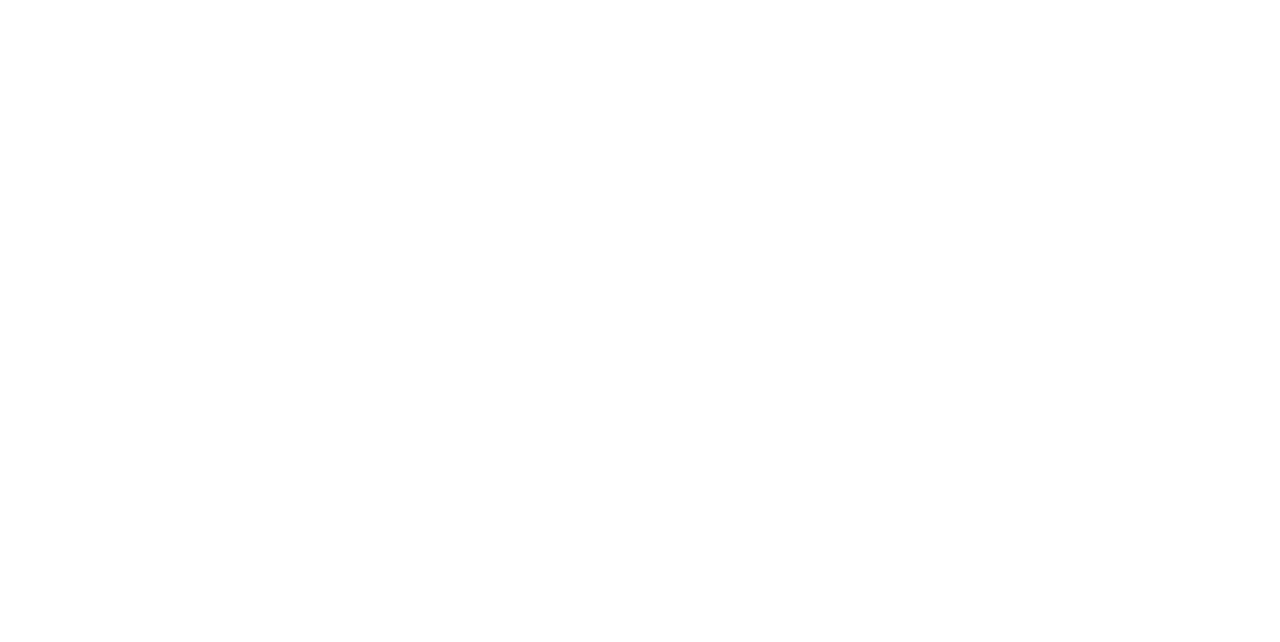
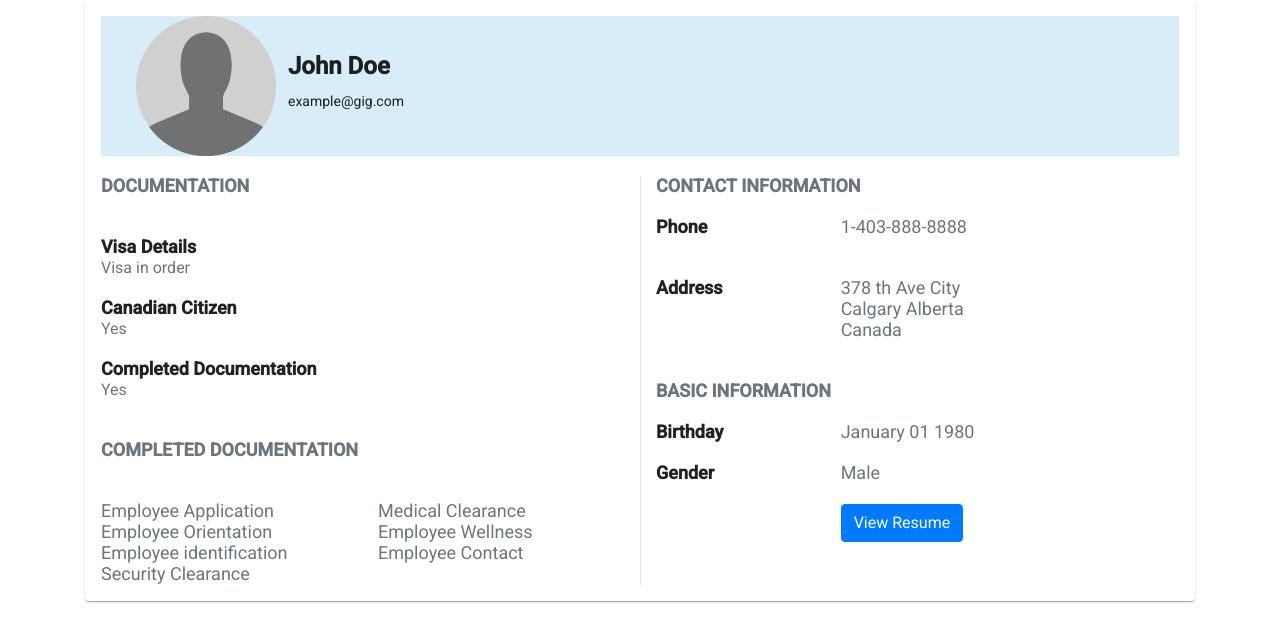
Before and after one commit to m-asadd1997/KelvinProjectFrontend, an Angular app: page /viewportfolio in a window 1280 px wide. Before the commit this address led to /. Shown: the top 642 px of the page. Built offline with nearby package versions, Linux system fonts and the light colour scheme.

Commit message:
FormWorkDone

```diff
--- a/src/app/app-routing.module.ts
+++ b/src/app/app-routing.module.ts
@@ -4,6 +4,7 @@
 import { MainScreenComponent } from './main-screen/main-screen.component';
 import { ApplicantTableComponent } from './applicant-table/applicant-table.component';
 import { TestComponent } from './test/test.component';
+import { ViewportfolioComponent } from './viewportfolio/viewportfolio.component';
 
 
 const routes: Routes = [
@@ -18,6 +19,9 @@
   },
   {
     path:"test",component:TestComponent
+  },
+  {
+    path:"viewportfolio",component:ViewportfolioComponent
   }
 ];
 
--- /dev/null
+++ b/src/app/viewportfolio/viewportfolio.component.html
@@ -0,0 +1,184 @@
+<div class = "container">
+<mat-card>
+  <mat-card-header style="background-color: #d7edf8">
+    <div class="container">
+      <div class="row">
+        <div class="col-0">
+
+          <img
+            style="margin-left: 2% ;height: 140px;"
+            src="assets/user.png"
+            alt="Avatar"
+            class="avatar"
+          /></div>
+
+          <!-- <input type="file"  style="margin-left: 40%;" > -->
+          <div class="col-6" style="margin-top: 40px;">
+              <div class="row">
+          <span
+            class="font-weight-bold col-6"
+            style="font-size: x-large;"
+            >John Doe</span
+          ></div>
+
+          <!-- <br /> -->
+          <div class="row">
+          <span style="margin-top: 15px;margin-left: 15px;" >example@gig.com</span></div>
+        </div>
+      </div>
+    </div>
+  </mat-card-header>
+  <br>
+
+  <div class="row">
+    <div class="col-6">
+      <div class="row">
+        <div class="col-4">
+          <span class = "font-weight-bold text-uppercase text-muted" style="font-size: large;">Documentation</span>
+        </div>
+      </div>
+      <br>
+      <br>
+      <div class="row">
+        <div class="col-4">
+          <span class = "font-weight-bold my-10" style="font-size: large">Visa Details</span>
+        </div>
+      </div>
+      <div class="row">
+        <div class="col-4">
+          <span class="text-muted" style="font-size: medium">Visa in order</span>
+        </div>
+      </div>
+      <br>
+      <div class="row">
+        <div class="col-4">
+          <span class = "font-weight-bold my-4" style="font-size: large">Canadian Citizen</span>
+        </div>
+      </div>
+      <div class="row">
+        <div class="col-4">
+          <span class="text-muted" style="font-size: medium">Yes</span>
+        </div>
+      </div>
+      <br>
+      <div class="row">
+        <div class="col-6">
+          <span class = "font-weight-bold my-4" style="font-size: large">Completed Documentation</span>
+        </div>
+      </div>
+      <div class="row">
+        <div class="col-4">
+          <span class="text-muted" style="font-size: medium">Yes</span>
+        </div>
+
+      </div>
+      <br>
+      <br>
+
+      <div class="row">
+        <div class="col-8">
+          <span class = "font-weight-bold text-uppercase text-muted" style="font-size: large;">Completed Documentation</span>
+        </div>
+      </div>
+      <br>
+      <br>
+
+      <div class="row">
+        <div class="col-6">
+          <span class = "font-weight-normal  text-muted" style="font-size: large;">Employee Application</span>
+        </div>
+        <div class="col-4">
+            <span class = "font-weight-normal  text-muted" style="font-size: large;">Medical Clearance</span>
+          </div>
+      </div>
+      <div class="row">
+        <div class="col-6">
+          <span class = "font-weight-normal  text-muted" style="font-size: large;">Employee Orientation</span>
+        </div>
+        <div class="col-4">
+            <span class = "font-weight-normal  text-muted" style="font-size: large;">Employee Wellness</span>
+          </div>
+      </div>
+      <div class="row">
+        <div class="col-6">
+          <span class = "font-weight-normal  text-muted" style="font-size: large;">Employee identification</span>
+        </div>
+        <div class="col-4">
+            <span class = "font-weight-normal  text-muted" style="font-size: large;">Employee Contact</span>
+          </div>
+      </div>
+      <div class="row">
+        <div class="col-4">
+          <span class = "font-weight-normal text-muted" style="font-size: large;">Security Clearance</span>
+        </div>
+      </div>
+
+
+    </div>
+    <mat-divider [vertical]="true"></mat-divider>
+
+<div class="col-4">
+    <div class="row">
+        <div class="col-8">
+          <span class = "font-weight-bold text-uppercase text-muted" style="font-size: large;">Contact Information</span>
+        </div>
+      </div>
+      <br>
+      <div class="row">
+        <div class="col-6">
+          <span class = "font-weight-bold" style="font-size: large;">Phone</span>
+        </div>
+        <div class="col-6">
+            <span class = "font-weight-normal  text-muted" style="font-size: large;">1-403-888-8888</span>
+          </div>
+      </div>
+      <br>
+      <br>
+      <div class="row">
+        <div class="col-6">
+          <span class = "font-weight-bold" style="font-size: large;">Address</span>
+        </div>
+        <div class="col-6">
+            <span class = "font-weight-normal  text-muted" style="font-size: large;">378 th Ave City Calgary Alberta Canada</span>
+          </div>
+      </div>
+      <br>
+      <br>
+      <div class="row">
+        <div class="col-8">
+          <span class = "font-weight-bold text-uppercase text-muted" style="font-size: large;">Basic Information</span>
+        </div>
+      </div>
+      <br>
+      <div class="row">
+        <div class="col-6">
+          <span class = "font-weight-bold" style="font-size: large;">Birthday</span>
+        </div>
+        <div class="col-6">
+            <span class = "font-weight-normal  text-muted" style="font-size: large;">January 01 1980</span>
+          </div>
+      </div>
+      <br>
+      <div class="row">
+        <div class="col-6">
+          <span class = "font-weight-bold" style="font-size: large;">Gender</span>
+        </div>
+        <div class="col-6">
+            <span class = "font-weight-normal  text-muted" style="font-size: large;">Male</span>
+          </div>
+      </div>
+      <br>
+      <div class="row">
+        <div class="col-6">
+        </div>
+        <div class="col-6">
+            <button class="btn btn-primary">View Resume</button>
+        </div>
+      </div>
+
+
+</div>
+
+  </div>
+</mat-card>
+</div>
--- /dev/null
+++ b/src/app/viewportfolio/viewportfolio.component.ts
@@ -0,0 +1,15 @@
+import { Component, OnInit } from '@angular/core';
+
+@Component({
+  selector: 'app-viewportfolio',
+  templateUrl: './viewportfolio.component.html',
+  styleUrls: ['./viewportfolio.component.css']
+})
+export class ViewportfolioComponent implements OnInit {
+
+  constructor() { }
+
+  ngOnInit(): void {
+  }
+
+}
```
Also changed, not shown: src/app/app.module.ts (+6 -2 lines), src/app/viewportfolio/viewportfolio.component.css (added), 2 other files (tests, documents, lock files or other folders).
